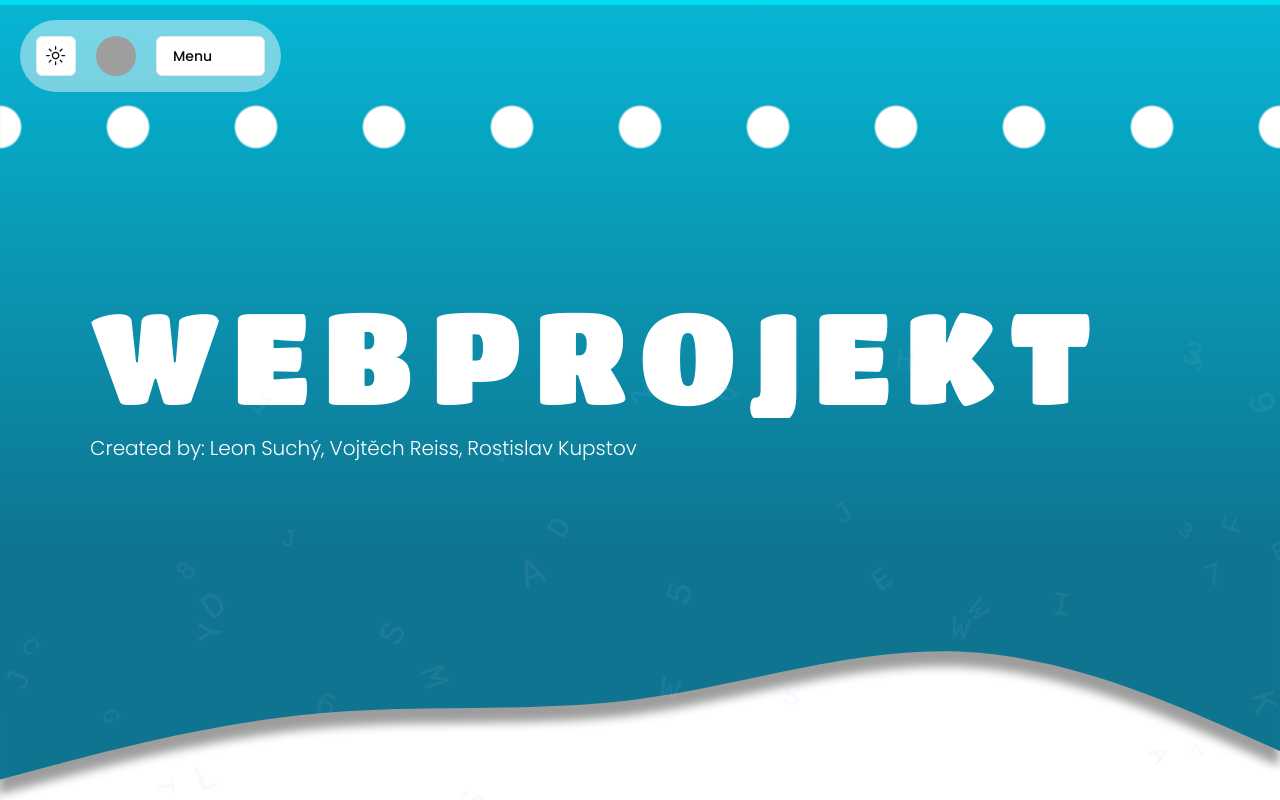
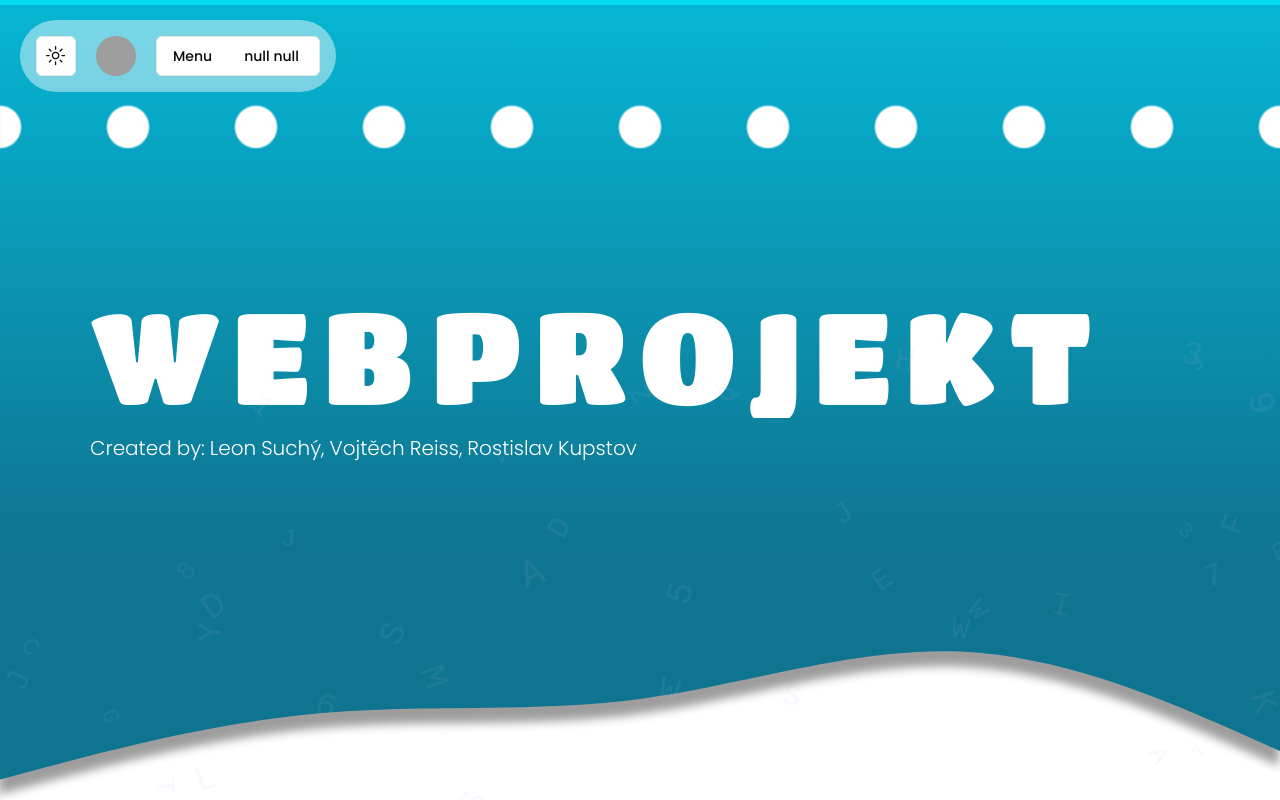
Before and after one commit to L3onardoCZ/pvd-project, a Next.js app: page / in a window 1280 px wide. Shown: the top 800 px of the page. Built offline with nearby package versions, Linux system fonts and the light colour scheme; no server answers; grey boxes are pictures that could not be loaded.

Commit message:
Nějak funkční přihlášení

```diff
--- a/src/components/LoginPage.tsx
+++ b/src/components/LoginPage.tsx
@@ -38,8 +38,8 @@ export default function LoginPage() {
 
   const[email, setEmail] = useState("");
   const[heslo, setHeslo] = useState("");
-  const[jmeno, setJmeno] = useState("");
-  const[prijmeni, setPrijmeni] = useState("");
+  const[jmeno, setJmeno] = useState(sessionStorage.getItem("jmeno"));
+  const[prijmeni, setPrijmeni] = useState(sessionStorage.getItem("prijmeni"));
   const isLoggedIn = sessionStorage.getItem("isLoggedIn");
 
   const handleLogin = () => {
@@ -69,7 +69,7 @@ export default function LoginPage() {
   return (
     <Dialog>
       <DialogTrigger asChild>
-      {((isLoggedIn == "false") ? (<Button variant="outline" className="border-none h-fit">Přihlásit se</Button>) : (<Button variant="outline" className="border-none h-fit">{jmeno + " " + prijmeni}</Button>))}
+      <Button variant="outline" className="border-none h-fit">{jmeno + " " + prijmeni}</Button>
       </DialogTrigger>
       <DialogContent className="sm:max-w-[425px]">
         <DialogHeader>
```
